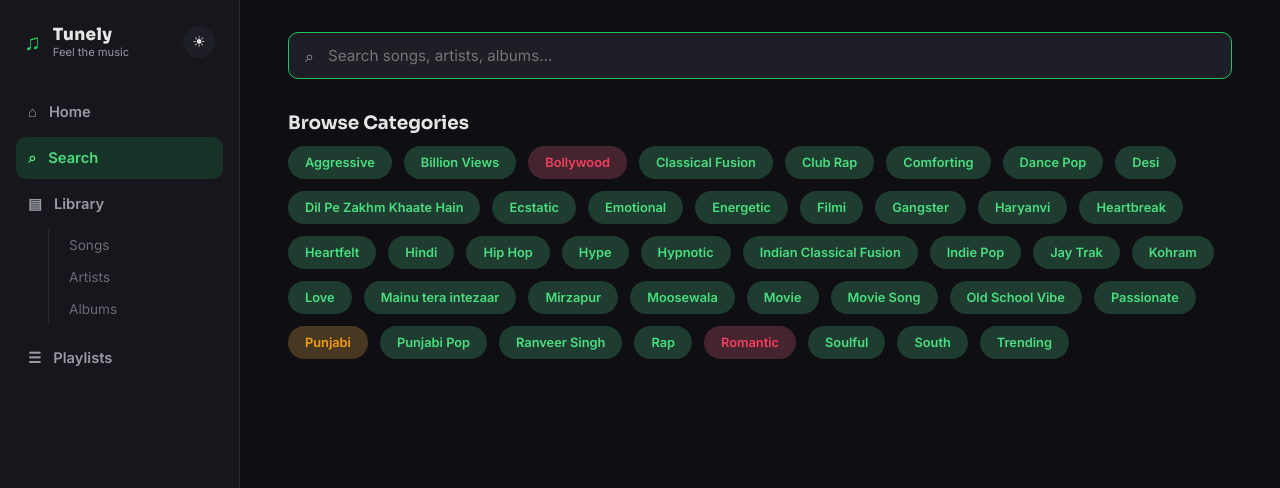
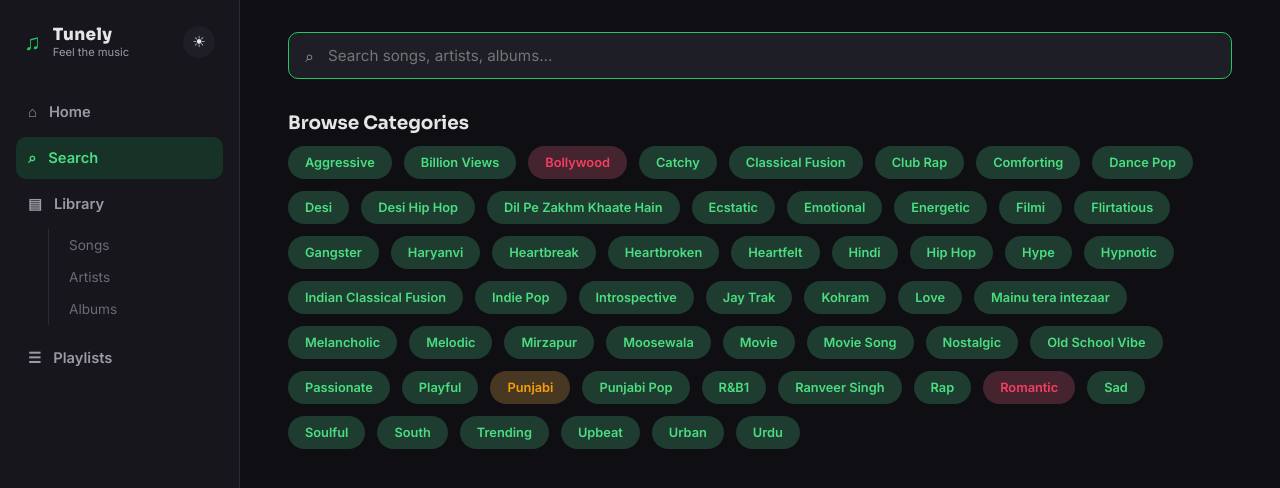
Before and after one commit to itrk70/Tunely, a React (Vite) app: page /search in a window 1280 px wide. Shown: the top 488 px of the page. Built offline with nearby package versions, Linux system fonts and the light colour scheme.

Commit message:
Add new songs to music library

```diff
--- a/src/data/musicLibrary.js
+++ b/src/data/musicLibrary.js
@@ -392,4 +392,82 @@ export const musicLibrary = [
     releaseDate: '2024-02-09',
     duration: 172,
   },
+  {
+    id: 'song-035`',
+    name: 'Tu Hai Kahan',
+    artists: ['AUR'],
+    album: null,
+    tags: ['Urdu', 'Heartbroken', 'Soulful', 'Nostalgic'],
+    coverImage: 'https://i.scdn.co/image/ab67616d0000b2736b328f3c847bee898e384488',
+    audioSrc: `${AUDIO_BASE}Tu_Hai_Kahan.mp3`,
+    releaseDate: '2023-10-16',
+    duration: 264,
+  },
+  {
+    id: 'song-036`',
+    name: 'Nain Bengali',
+    artists: ['Guru Randhawa'],
+    album: null,
+    tags: ['Punjabi', 'Upbeat', 'Catchy', 'Flirtatious', 'Playful'],
+    coverImage: 'https://pagalnew.com/coverimages/Nain-Bengali-Guru-Randhawa-500-500.jpg',
+    audioSrc: `${AUDIO_BASE}Nain_Bengali.mp3`,
+    releaseDate: '2021-07-14',
+    duration: 203,
+  },
+  {
+    id: 'song-036`',
+    name: 'Pagal',
+    artists: ['Guru Randhawa', 'Babbu Maan', 'Sanjoy'],
+    album: null,
+    tags: ['Punjabi', 'Upbeat', 'Romantic', 'Flirtatious', 'Love', 'Melodic'],
+    coverImage: 'https://pagalnew.com/coverimages/Pagal-Guru-Randhawa-500-500.jpg',
+    audioSrc: `${AUDIO_BASE}Pagal.mp3`,
+    releaseDate: '2024-05-27',
+    duration: 189,
+  },
+  {
+    id: 'song-037`',
+    name: 'Signs',
+    artists: ['Guru Randhawa', 'Sanjoy'],
+    album: 'Man Of The Moon',
+    tags: ['Punjabi', 'Upbeat', 'Heartbreak', 'Urban', 'Sad', 'Melancholic'],
+    coverImage: 'https://i.scdn.co/image/ab67616d0000b2737bcb47bf66f6488ea9009fc5',
+    audioSrc: `${AUDIO_BASE}Signs.mp3`,
+    releaseDate: '2022-08-22',
+    duration: 145,
+  },
+  {
+    id: 'song-038`',
+    name: 'Rona Rona',
+    artists: ['Guru Randhawa', 'Ikka', 'Sanjoy'],
+    album: 'Man Of The Moon',
+    tags: ['Punjabi', 'Heartbreak', 'Introspective', 'R&B1', 'Melancholic', 'Desi Hip Hop'],
+    coverImage: 'https://i.scdn.co/image/ab67616d0000b2737bcb47bf66f6488ea9009fc5',
+    audioSrc: `${AUDIO_BASE}Rona_Rona.mp3`,
+    releaseDate: '2022-08-22',
+    duration: 197,
+  },
+  {
+    id: 'song-039`',
+    name: 'Fake Love',
+    artists: ['Guru Randhawa', 'Sanjoy', 'Amar Sandhu', 'Royal Maan'],
+    album: 'Man Of The Moon',
+    tags: ['Punjabi', 'Heartbreak', 'Sad', 'Urban', 'Upbeat', 'Desi Hip Hop'],
+    coverImage: 'https://i.scdn.co/image/ab67616d0000b2737bcb47bf66f6488ea9009fc5',
+    audioSrc: `${AUDIO_BASE}Fake_Love.mp3`,
+    releaseDate: '2022-08-23',
+    duration: 152,
+  },
+  {
+    id: 'song-040`',
+    name: 'Tera Ki Khayal',
+    artists: ['Guru Randhawa', 'Sanjoy', 'Royal Maan'],
+    album: 'Man Of The Moon',
+    tags: ['Punjabi', 'Flirtatious', 'Playful', 'Urban', 'Upbeat', 'Catchy'],
+    coverImage: 'https://i.scdn.co/image/ab67616d0000b2737bcb47bf66f6488ea9009fc5',
+    audioSrc: `${AUDIO_BASE}Tera_Ki_Khayal.mp3`,
+    releaseDate: '2022-08-22',
+    duration: 187,
+  },
+
 ];
```
